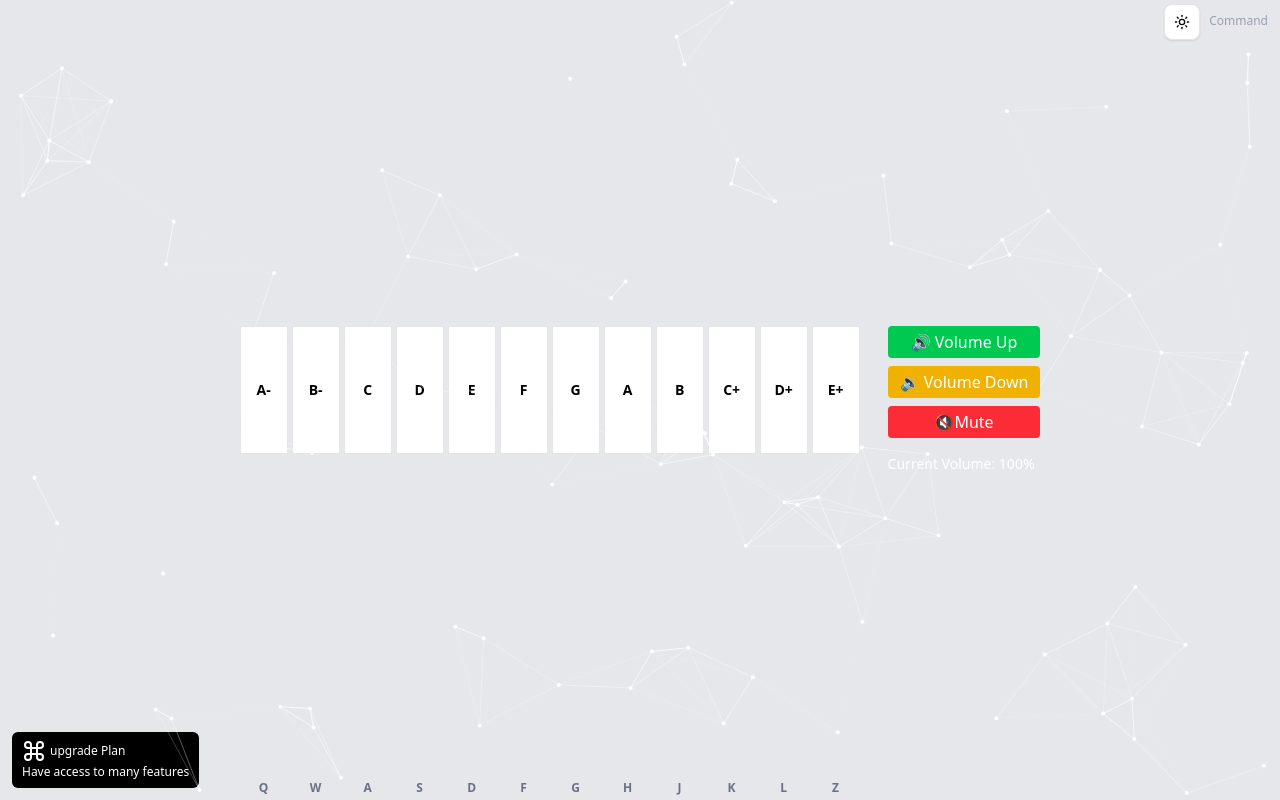
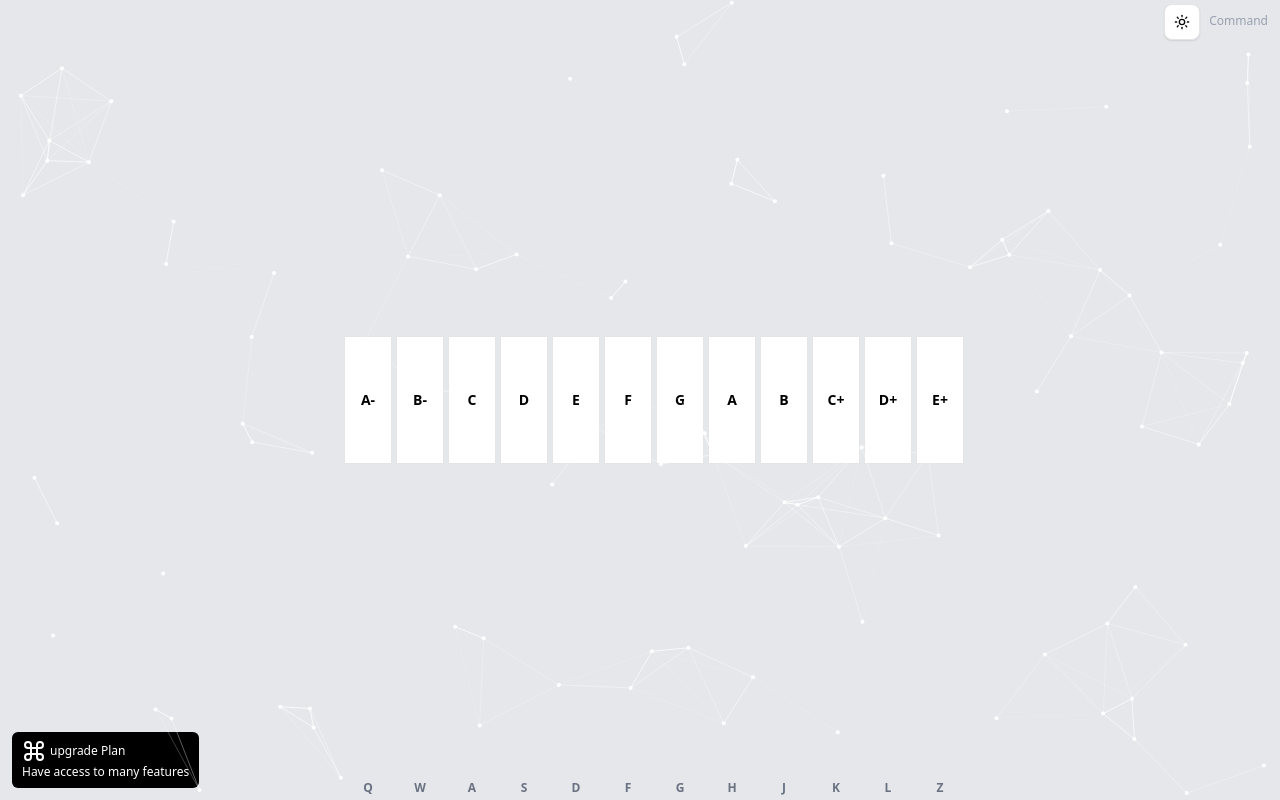
Before and after one commit to Hardelzs/virtualKey, a React (Vite) app: page / in a window 1280 px wide. Built offline with nearby package versions, Linux system fonts and the light colour scheme.

Commit message:
Refactor volume control: extract Volume component and integrate keyboard shortcuts for volume adjustments and mute functionality

```diff
--- a/src/components/Piano.tsx
+++ b/src/components/Piano.tsx
@@ -2,6 +2,7 @@ import React, { useEffect, useState } from "react";
 import PianoKey from "./PianoKeys";
 import Command from "@/settings/Command";
 import { ModeToggle } from "@/settings/ModeToggle";
+import Volume from "@/settings/Volume";
 
 interface KeyMap {
   [key: string]: {
@@ -31,53 +32,15 @@ const Piano: React.FC = () => {
   const [showKeys, setShowKeys] = useState(true);
   const [volume, setVolume] = useState(1);
   const [isMuted, setIsMuted] = useState(false);
-  const [showVolumeAnim, setShowVolumeAnim] = useState(false);
-
-  const increaseVolume = () => {
-    setVolume((prev) => Math.min(prev + 0.1, 1));
-    setShowVolumeAnim(true);
-    setTimeout(() => setShowVolumeAnim(false), 1000);
-  };
-  const descreaseVolume = () => {
-    setVolume((prev) => Math.max(prev - 0.1, 0));
-    setShowVolumeAnim(true);
-    setTimeout(() => setShowVolumeAnim(false), 1000);
-  };
-  const toggleMute = () => {
-    setIsMuted((prev) => !prev);
-    setShowVolumeAnim(true);
-    setTimeout(() => setShowVolumeAnim(false), 1000);
-  };
-
-  useEffect(() => {
-    if (showVolumeAnim) {
-      const timer = setTimeout(() => setShowVolumeAnim(false), 800);
-      return () => clearTimeout(timer)
-    }
-  }, [showVolumeAnim])
 
   useEffect(() => {
     const handleKeyDown = (e: KeyboardEvent) => {
-      // Volume short
-      if(e.shiftKey && e.key === "ArrowUp") {
-        e.preventDefault();
-        increaseVolume()
-      }
-      if(e.shiftKey && e.key === "ArrowDown") {
-        e.preventDefault()
-        descreaseVolume()
-      }
-      if(e.shiftKey && e.key === "M"){
-        e.preventDefault()
-        toggleMute()
-      }
-
       // key for playing
       const key = e.key.toLowerCase();
       if (activeKeys.includes(key)) return;
 
       if (keyMap[key]) {
-        keyMap[key].audio.volume = volume;
+        keyMap[key].audio.volume = isMuted ? 0 : volume;
         keyMap[key].audio.currentTime = 0;
         keyMap[key].audio.play();
         setActiveKeys((prev) => [...new Set([...prev, key])]);
@@ -96,12 +59,18 @@ const Piano: React.FC = () => {
       window.removeEventListener("keydown", handleKeyDown);
       window.removeEventListener("keyup", handleKeyUp);
     };
-  }, [activeKeys, volume, isMuted]);
+  }, [activeKeys, isMuted, volume]);
 
   return (
     <div className="flex gap-1 p-4">
       <Command onToggleVisibility={() => setShowKeys((v) => !v)} />
       <ModeToggle />
+      <Volume
+        volume={volume}
+        setVolume={setVolume}
+        isMuted={isMuted}
+        setIsMuted={setIsMuted}
+      />
       {showKeys &&
         Object.entries(keyMap)
           // .filter(([keyChar]) => activeKeys.includes(keyChar))
@@ -113,35 +82,6 @@ const Piano: React.FC = () => {
               isActive={activeKeys.includes(keyChar)}
             />
           ))}
-
-      <div className="flex flex-col gap-2 ml-6 relative z-10">
-        <button
-          onClick={increaseVolume}
-          className="bg-green-500 text-white px-3 py-1 rounded hover:bg-green-600"
-        >
-          🔊 Volume Up
-        </button>
-        <button
-          onClick={descreaseVolume}
-          className="bg-yellow-500 text-white px-3 py-1 rounded hover:bg-yellow-600"
-        >
-          🔉 Volume Down
-        </button>
-        <button
-          onClick={toggleMute}
-          className="bg-red-500 text-white px-3 py-1 rounded hover:bg-red-600"
-        >
-          {isMuted ? "🔈Unmute" : "🔇Mute"}
-        </button>
-        <div className="text-white text-sm mt-2">
-          Current Volume: {isMuted ? "Muted" : `${(volume * 100).toFixed(0)}%`}
-        </div>
-        {showVolumeAnim && (
-          <div className="absolute top-0 left-1/2 -translate-x-1/2 bg-black bg-opacity-70 text-white px-4 py-2 rounded shadow-lg transition-all animate-bounce z-20">
-            {isMuted ? "Muted" : `Volume: ${(volume * 100).toFixed(0)}%`}
-          </div>
-        )}
-      </div>
     </div>
   );
 };
--- /dev/null
+++ b/src/settings/Volume.tsx
@@ -0,0 +1,65 @@
+import { useEffect, useState } from "react";
+
+const Volume: React.FC<{
+  volume: number;
+  setVolume: React.Dispatch<React.SetStateAction<number>>;
+  isMuted: boolean;
+  setIsMuted: React.Dispatch<React.SetStateAction<boolean>>;
+}> = ({ volume, setVolume, isMuted, setIsMuted }) => {
+  const [showVolumeAnim, setShowVolumeAnim] = useState(false);
+
+  const increaseVolume = () => {
+    setVolume((prev) => Math.min(prev + 0.1, 1));
+    setShowVolumeAnim(true);
+  };
+
+  const decreaseVolume = () => {
+    setVolume((prev) => Math.max(prev - 0.1, 0));
+    setShowVolumeAnim(true);
+  };
+
+  const toggleMute = () => {
+    setIsMuted((prev) => !prev);
+    setShowVolumeAnim(true);
+  };
+
+  useEffect(() => {
+    if (showVolumeAnim) {
+      const timer = setTimeout(() => setShowVolumeAnim(false), 1000);
+      return () => clearTimeout(timer);
+    }
+  }, [showVolumeAnim]);
+
+  useEffect(() => {
+    const handleKeyDown = (e: KeyboardEvent) => {
+      // Volume short
+      if (e.shiftKey && e.key === "ArrowUp") {
+        e.preventDefault();
+        increaseVolume();
+      }
+      if (e.shiftKey && e.key === "ArrowDown") {
+        e.preventDefault();
+        decreaseVolume();
+      }
+      if (e.shiftKey && e.key === "M") {
+        e.preventDefault();
+        toggleMute();
+      }
+    };
+
+    window.addEventListener("keydown", handleKeyDown);
+    return () => window.removeEventListener("keydown", handleKeyDown);
+  }, []);
+  return (
+    <div>
+      <div className="flex flex-col gap-2 ml-6 relative z-10">
+        {showVolumeAnim && (
+          <div className="absolute top-30 left-80 -translate-x-1/2 bg-white border-black text-black dark:bg-black border dark:border-white bg-opacity-70 dark:text-white px-14 py-12 rounded-md shadow-lg transition-all animate-bounce z-20">
+            {isMuted ? "🔇Muted" : `🔈Volume: ${(volume * 100).toFixed(0)}% `}
+          </div>
+        )}
+      </div>
+    </div>
+  );
+};
+export default Volume;
```
